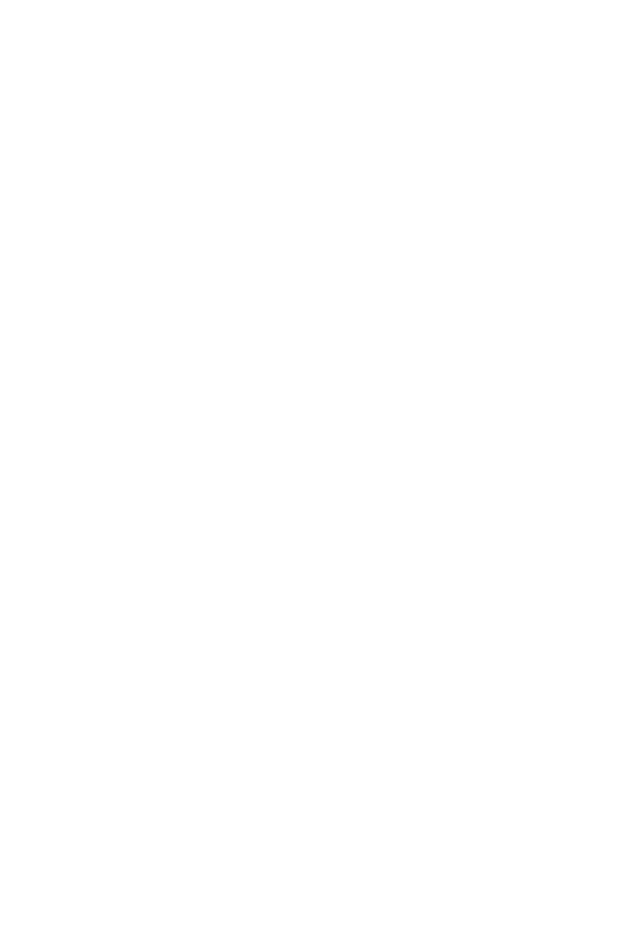
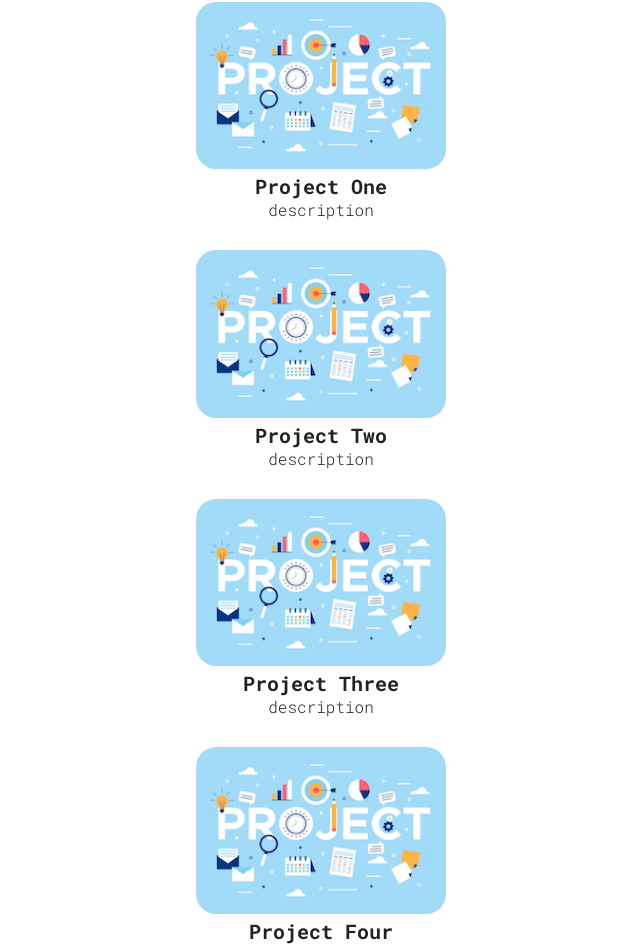
Before and after one commit to evelynmbart/evelynbart-portfolio, a React (Vite) app: page / in a window 1280 px wide. Shown: the part 926-1873 px from the top of the page, without its empty margins (319-959 px from the left). Before the commit the page ends 800 px from the top, so only its background shows below. Built offline with nearby package versions, Linux system fonts and the light colour scheme.

Commit message:
create Project.jsx function and import component to app.jsx. import an example project cover image. create project css. create projectCard component and in projects.jsx, map over the card component from PROJECTS array of objects

```diff
--- a/src/App.jsx
+++ b/src/App.jsx
@@ -1,10 +1,12 @@
 import "./App.css";
 import { Hero } from "./components/Hero/Hero";
+import { Projects } from "./components/Projects/Projects";
 
 function App() {
   return (
     <>
       <Hero />
+      <Projects />
     </>
   );
 }
--- a/src/components/Projects/Projects.css
+++ b/src/components/Projects/Projects.css
@@ -0,0 +1,30 @@
+.projects-container {
+  display: flex;
+  flex-direction: column;
+  text-align: center;
+
+  img {
+    max-width: 250px;
+    align-self: center;
+    background-color: var(--project-card-bg);
+    border-radius: 20px;
+  }
+
+  a {
+    width: fit-content;
+    text-decoration: none;
+    color: #222;
+    transition: transform 200ms ease-in-out;
+  }
+
+  a:hover {
+    transform: scale(1.05);
+  }
+
+  .projects-content {
+    display: flex;
+    flex-direction: column;
+    align-items: center;
+    gap: 30px;
+  }
+}
--- a/src/components/Projects/Projects.jsx
+++ b/src/components/Projects/Projects.jsx
@@ -0,0 +1,41 @@
+import { ProjectCard } from "../../utils/ProjectCard";
+import projectOne from "../../assets/project-cover.png";
+import "./Projects.css";
+import { useState } from "react";
+
+const PROJECTS = [
+  {
+    title: "Project One",
+    src: "./src/assets/project-cover.png",
+    description: "description",
+  },
+  {
+    title: "Project Two",
+    src: "./src/assets/project-cover.png",
+    description: "description",
+  },
+  {
+    title: "Project Three",
+    src: "./src/assets/project-cover.png",
+    description: "description",
+  },
+  {
+    title: "Project Four",
+    src: "./src/assets/project-cover.png",
+    description: "description",
+  },
+];
+
+export function Projects() {
+  const [projects, setProjects] = useState(PROJECTS);
+  return (
+    <section id="projects" className="projects-container">
+      <h1 className="sectionTitle">Projects</h1>
+      <div className="projects-content">
+        {projects.map((project, index) => {
+          return <ProjectCard key={index} project={project} />;
+        })}
+      </div>
+    </section>
+  );
+}
--- /dev/null
+++ b/src/utils/ProjectCard.jsx
@@ -0,0 +1,9 @@
+export function ProjectCard({ project }) {
+  return (
+    <a target="blank">
+      <img className="hover" src={project.src} alt="project 1" />
+      <h3>{project.title}</h3>
+      <p>{project.description}</p>
+    </a>
+  );
+}
```
Also changed, not shown: src/assets/project-cover.png (added).
